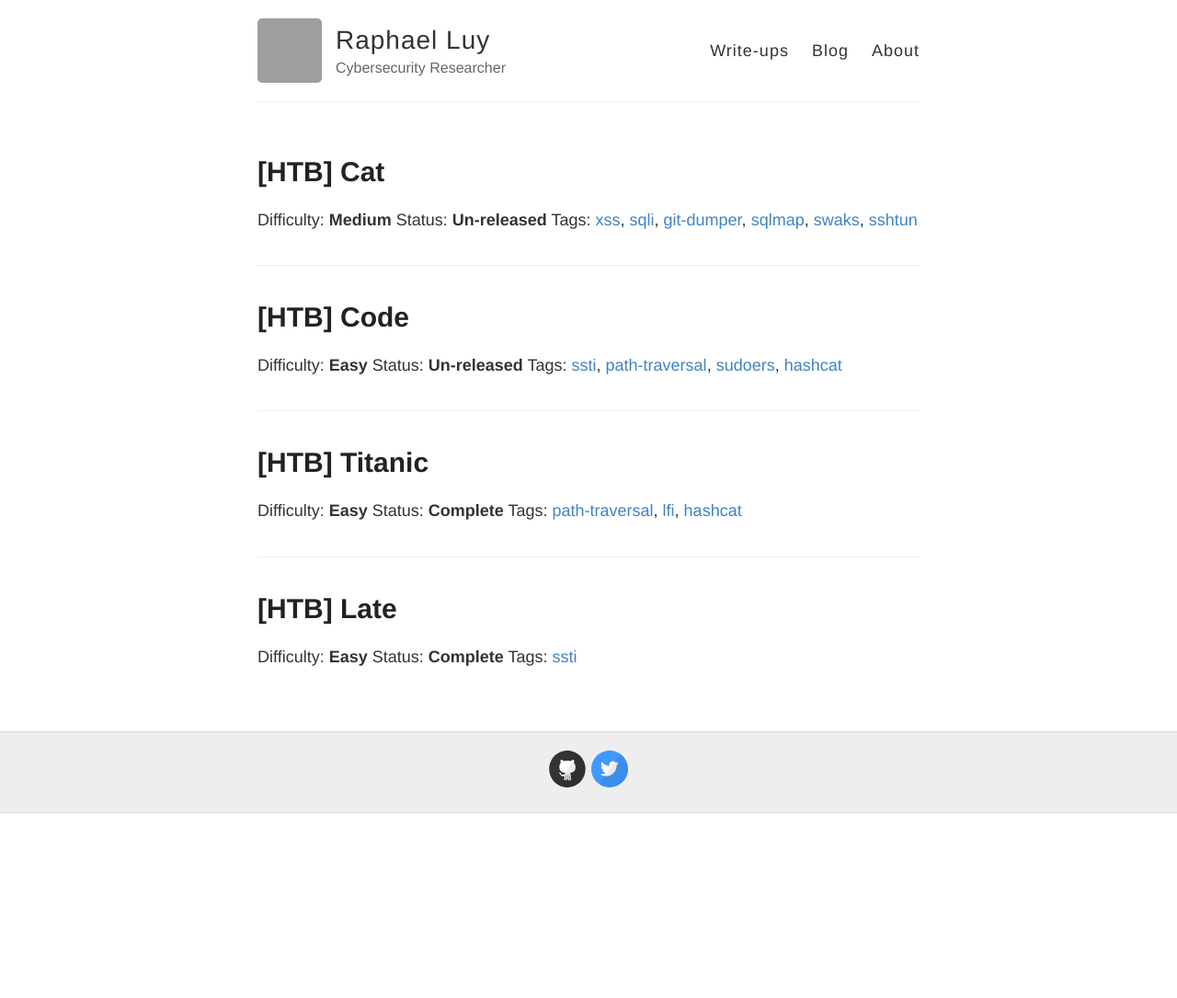
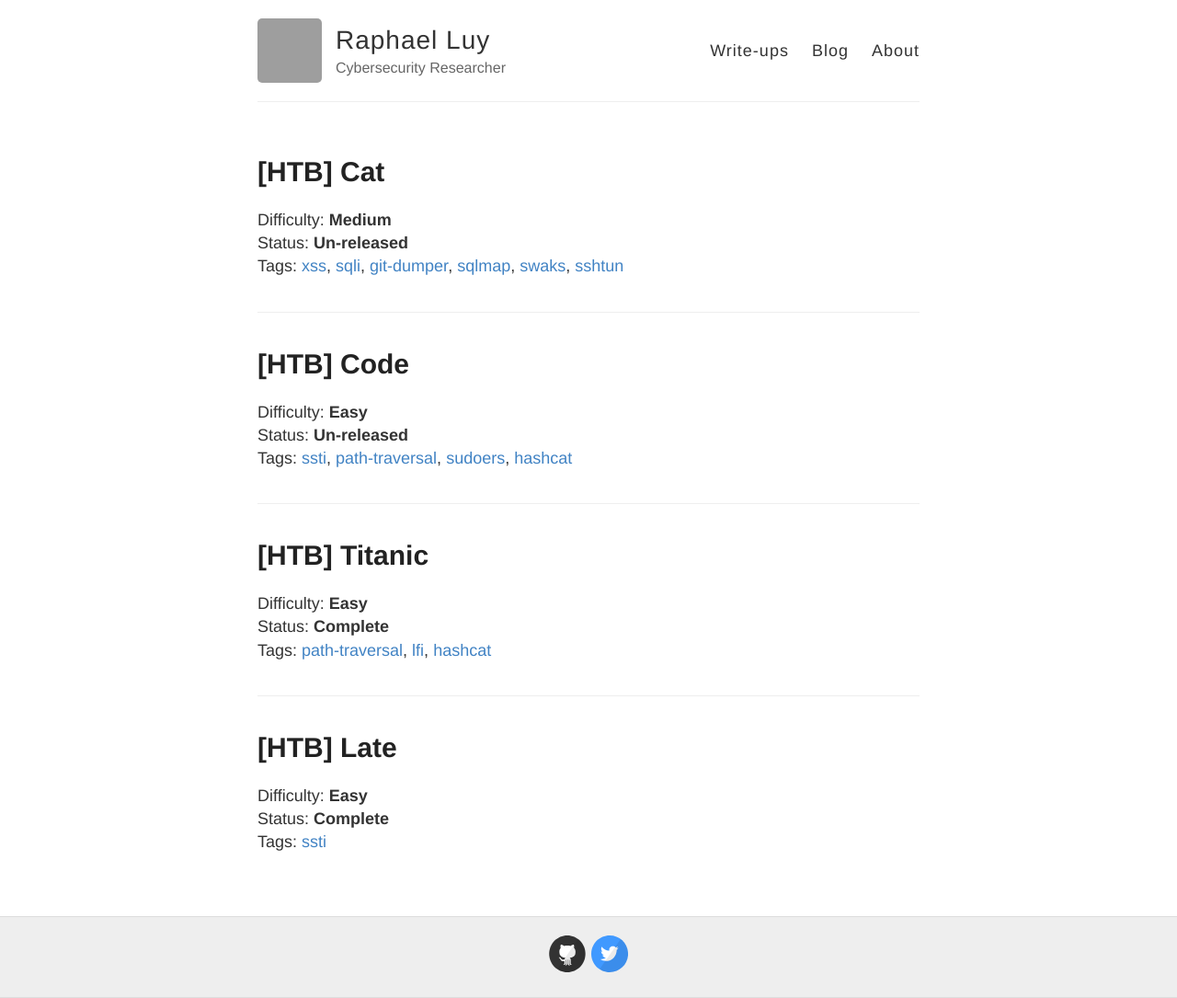
Before and after one commit to jeremiahluy/jeremiahluy.github.io, a Jekyll site: the page built from index.html, in a window 1280 px wide. Shown: the whole page at 92% size. Built offline with Jekyll 4.4.1, drawn with Linux system fonts in a browser that asks for light colours; before the commit the page ends 900 px from its top, so only the background shows below that; grey boxes are pictures that could not be loaded.

Commit message:
Update index.html

```diff
--- a/index.html
+++ b/index.html
@@ -9,18 +9,18 @@
 
       <h1><a href="{{ site.baseurl }}{{ post.url }}">{{ post.title }}</a></h1>
         {% if post.difficulty %}
-          <span class="difficulty">Difficulty: <strong>{{ post.difficulty }}</strong></span>
+          <div class="difficulty">Difficulty: <strong>{{ post.difficulty }}</strong></div>
         {% endif %}
         {% if post.status %}
-          <span class="status">Status: <strong>{{ post.status }}</strong></span>
+          <div class="status">Status: <strong>{{ post.status }}</strong></div>
         {% endif %}
         {% if post.tags.size > 0 %}
-          <span class="tags-list">
+          <div class="tags-list">
             Tags:
             {% for tag in post.tags %}
               <a href="{{ site.baseurl }}/tags/{{ tag | slugify }}/">{{ tag }}</a>{% unless forloop.last %}, {% endunless %}
             {% endfor %}
-          </span>
+          </div>
         {% endif %}
     </article>
   {% endfor %}
```
